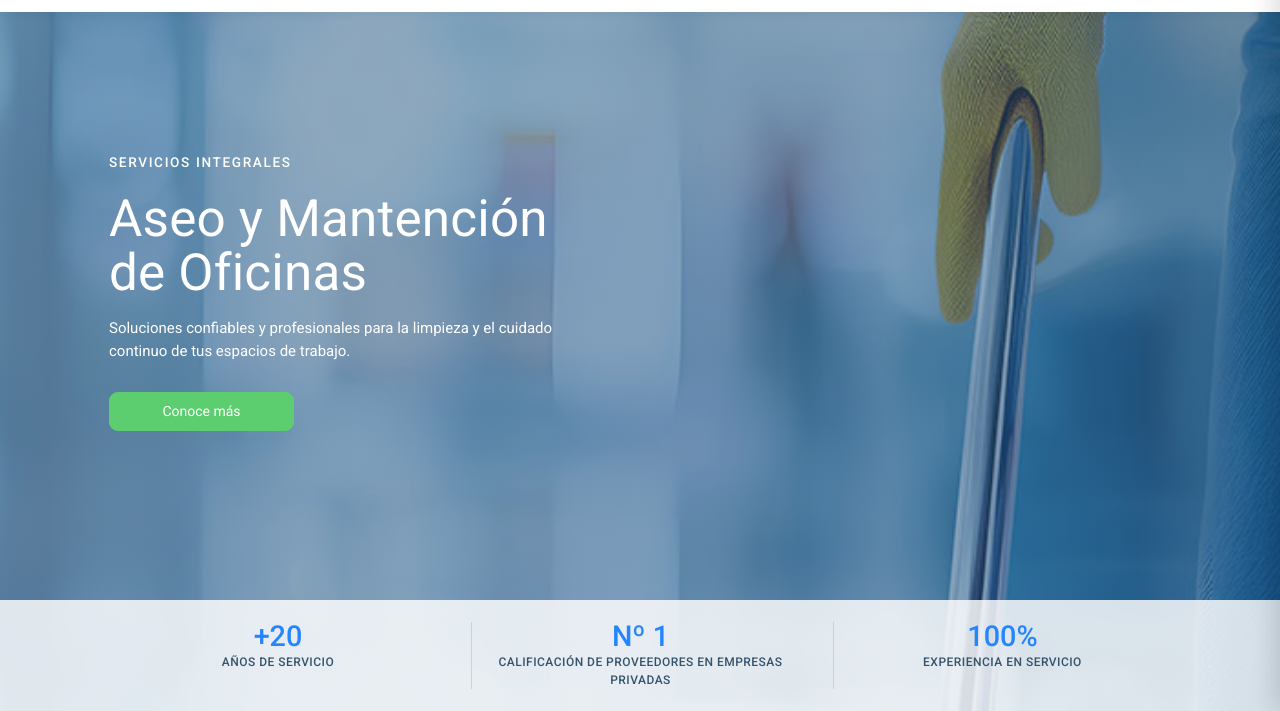
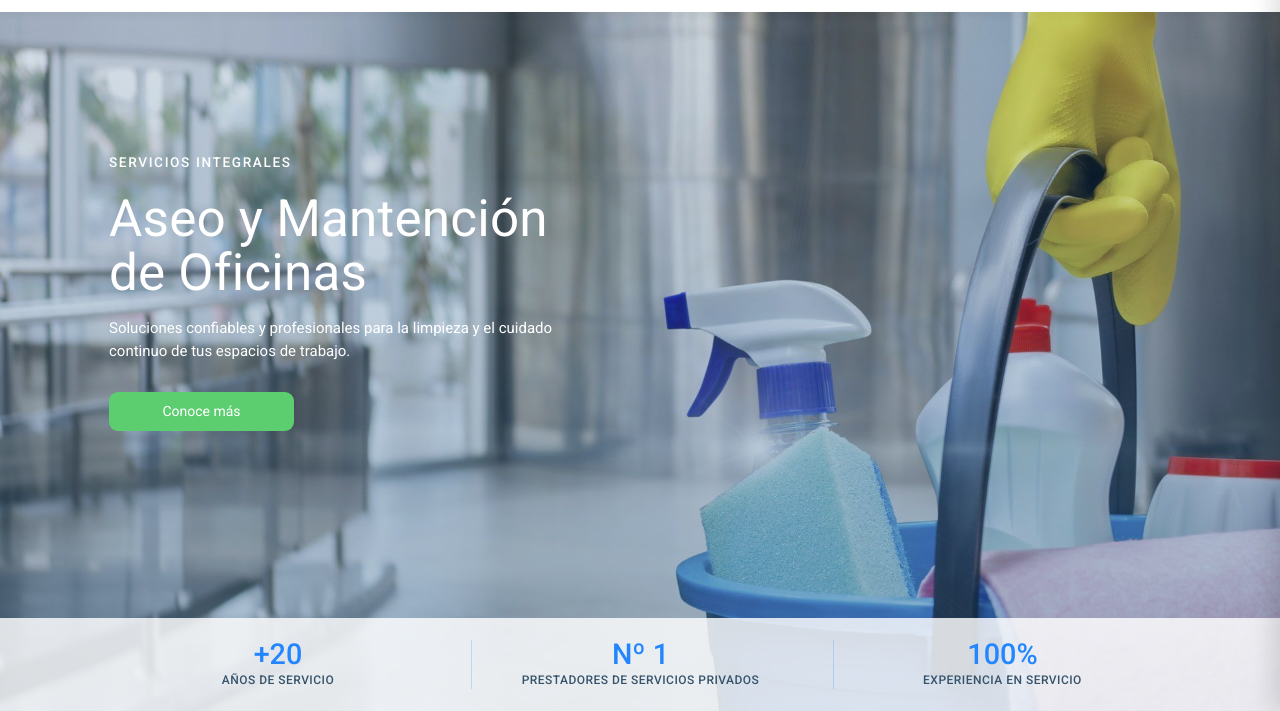
Before and after one commit to arielruiz1504-cloud/Acar-Web, a plain HTML site: page index.html in a window 1280 px wide. Shown: the part 89-800 px from the top of the page. Drawn offline with Linux system fonts and the light colour scheme.

Commit message:
Se actualiza imagen en sección Hero.

```diff
--- a/assets/css/styles.css
+++ b/assets/css/styles.css
@@ -26,7 +26,7 @@ a { color: inherit; }
 .header-cta, .hero-cta { display: inline-flex; align-items: center; justify-content: center; text-decoration: none; color: var(--white); }
 .header-cta { width: 138px; height: 39px; border: 0; border-radius: 4px; background: var(--blue); font: inherit; font-size: 14px; cursor: pointer; }
 
-.hero { position: relative; min-height: calc(100svh - 101px); color: var(--white); background-image: linear-gradient(rgba(35, 87, 130, .52), rgba(35, 87, 130, .52)), url("../img/hero.jpg"); background-position: center; background-size: cover; }
+.hero { position: relative; min-height: calc(100svh - 101px); color: var(--white); background-image: linear-gradient(rgba(35, 87, 130, 0.19), rgba(35, 87, 130, 0.422)), url("../img/principal.jpeg"); background-position: center; background-size: cover; }
 .hero-content { min-height: calc(100svh - 101px); display: flex; flex-direction: column; align-items: flex-start; justify-content: center; padding-block: 30px 170px; }
 .hero-badge { display: inline-block; margin-bottom: 20px; color: var(--white); font-size: .85rem; font-weight: 500; letter-spacing: .12em; text-transform: uppercase; }
 .hero h1 { margin: 0 0 18px; font-size: clamp(2.5rem, 4vw, 3.2rem); font-weight: 400; line-height: 1.05; letter-spacing: .2px; }
--- a/index.html
+++ b/index.html
@@ -51,7 +51,7 @@
                     </div>
                     <div class="hero-stat">
                         <strong>Nº 1</strong>
-                        <span>Calificación de Proveedores en empresas privadas</span>
+                        <span>Prestadores de servicios privados</span>
                     </div>
                     <div class="hero-stat">
                         <strong>100%</strong>
```
Also changed, not shown: assets/img/principal.jpeg (added), 2 other files.
